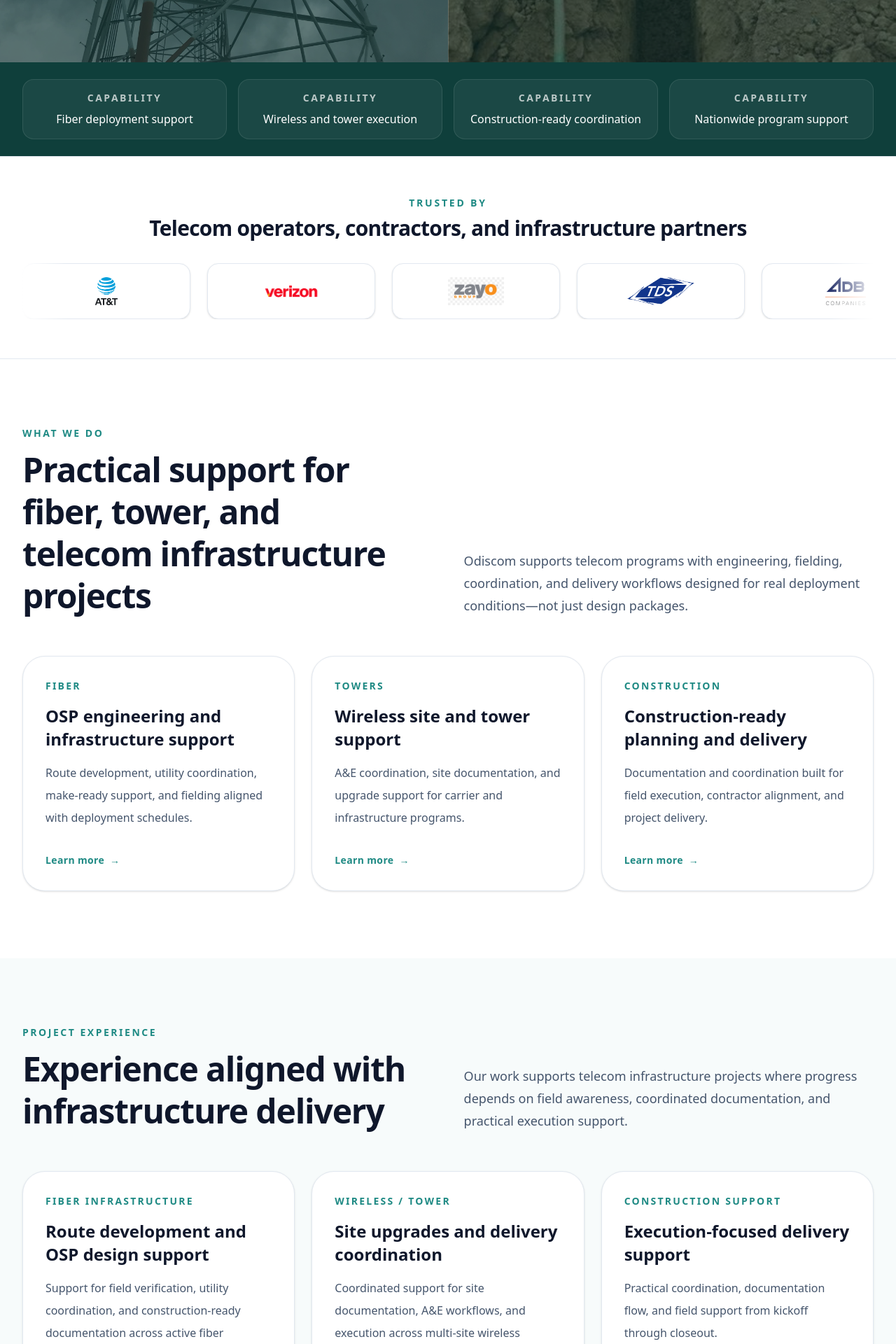
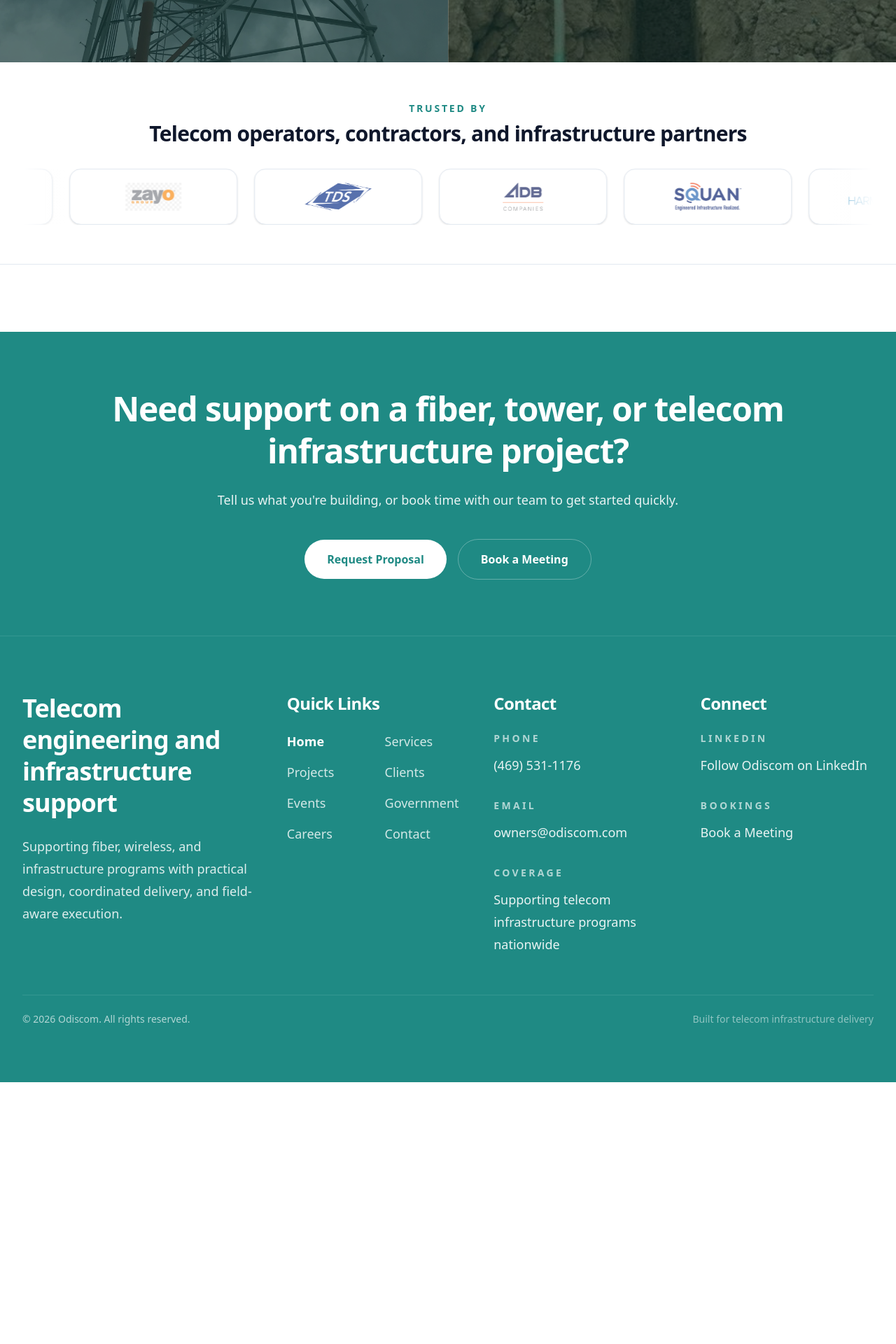
Before and after one commit to odiscom/odiscom-site, a Next.js app: page / in a window 1280 px wide. Shown: the part 760-2680 px from the top of the page at 70% size. After the commit the page ends 2306 px from the top, so only its background shows below. Built offline with nearby package versions, Linux system fonts and the light colour scheme.

Commit message:
Fix scrolling client logos (stable)

```diff
--- a/app/page.tsx
+++ b/app/page.tsx
@@ -4,15 +4,15 @@ import BottomCta from "@/components/BottomCta";
 
 const trustedLogos = [
   { name: "AT&T", logo: "/logos/att.png" },
-  { name: "Verizon", logo: "/logos/Verizon.png" },
+  { name: "Verizon", logo: "/logos/verizon.png" },
   { name: "Zayo", logo: "/logos/zayo.png" },
-  { name: "TDS Telecommunications", logo: "/logos/TDS.png" },
+  { name: "TDS Telecommunications", logo: "/logos/tds.png" },
   { name: "ADB-US", logo: "/logos/adb.png" },
   { name: "Squan", logo: "/logos/squan.png" },
   { name: "Harmoni Towers", logo: "/logos/harmoni.png" },
-  { name: "Nextlink", logo: "/logos/nextlink.jpg" },
+  { name: "Nextlink", logo: "/logos/nextlink.png" },
   { name: "Foresight Communications", logo: "/logos/foresight.png" },
-  { name: "EBI", logo: "/logos/ebi.jpeg" },
+  { name: "EBI", logo: "/logos/ebi.png" },
   { name: "Smartlink", logo: "/logos/smartlink.png" },
   { name: "SONIC", logo: "/logos/sonic.png" },
 ];
@@ -137,25 +137,6 @@ export default function HomePage() {
         </div>
       </section>
 
-      {/* CAPABILITY STRIP */}
-      <section className="border-b border-slate-200 bg-[#0f3f3b] text-white">
-        <div className="mx-auto max-w-7xl px-6 py-6 lg:px-8">
-          <div className="grid gap-4 sm:grid-cols-2 lg:grid-cols-4">
-            {capabilityPoints.map((point) => (
-              <div
-                key={point}
-                className="rounded-2xl border border-white/10 bg-white/5 px-5 py-4 text-center"
-              >
-                <p className="text-sm font-semibold uppercase tracking-[0.18em] text-white/70">
-                  Capability
-                </p>
-                <p className="mt-2 text-base font-medium text-white">{point}</p>
-              </div>
-            ))}
-          </div>
-        </div>
-      </section>
-
       {/* TRUST STRIP */}
       <section className="border-b border-slate-200 bg-white">
         <div className="mx-auto max-w-7xl px-6 py-14 lg:px-8">
@@ -173,7 +154,7 @@ export default function HomePage() {
             <div className="pointer-events-none absolute inset-y-0 left-0 z-10 w-16 bg-gradient-to-r from-white to-transparent" />
             <div className="pointer-events-none absolute inset-y-0 right-0 z-10 w-16 bg-gradient-to-l from-white to-transparent" />
 
-            <div className="marquee-track flex w-max items-center gap-6">
+            <div className="logo-marquee flex w-max items-center gap-6">
               {marqueeLogos.map((client, index) => (
                 <div
                   key={`${client.name}-${index}`}
@@ -182,7 +163,7 @@ export default function HomePage() {
                   <img
                     src={client.logo}
                     alt={client.name}
-                    className="max-h-[40px] object-contain"
+                    className="max-h-[40px] object-contain opacity-70 transition duration-300 hover:opacity-100"
                   />
                 </div>
               ))}
@@ -191,122 +172,30 @@ export default function HomePage() {
         </div>
       </section>
 
-      {/* SERVICES INTRO + CARDS */}
-      <section className="bg-white">
-        <div className="mx-auto max-w-7xl px-6 py-24 lg:px-8">
-          <div className="grid gap-10 lg:grid-cols-[0.95fr_1.05fr] lg:items-end">
-            <div className="max-w-2xl">
-              <p className="text-sm font-semibold uppercase tracking-[0.18em] text-[#1f8a84]">
-                What we do
-              </p>
-
-              <h2 className="mt-3 text-3xl font-semibold leading-tight tracking-tight md:text-5xl">
-                Practical support for fiber, tower, and telecom infrastructure projects
-              </h2>
-            </div>
-
-            <div className="lg:pl-8">
-              <p className="text-lg leading-8 text-slate-600">
-                Odiscom supports telecom programs with engineering, fielding,
-                coordination, and delivery workflows designed for real deployment
-                conditions—not just design packages.
-              </p>
-            </div>
-          </div>
-
-          <div className="mt-14 grid gap-6 lg:grid-cols-3">
-            {serviceCards.map((card) => (
-              <Link
-                key={card.title}
-                href={card.href}
-                className="group flex h-full flex-col rounded-[2rem] border border-slate-200 bg-white p-8 shadow-sm transition duration-300 hover:-translate-y-1 hover:border-[#1f8a84]/30 hover:shadow-xl"
-              >
-                <p className="text-sm font-semibold uppercase tracking-[0.16em] text-[#1f8a84]">
-                  {card.label}
-                </p>
-
-                <h3 className="mt-4 text-2xl font-semibold leading-snug text-slate-900">
-                  {card.title}
-                </h3>
-
-                <p className="mt-4 flex-1 leading-8 text-slate-600">
-                  {card.description}
-                </p>
-
-                <div className="mt-8">
-                  <span className="inline-flex items-center text-sm font-semibold tracking-wide text-[#1f8a84]">
-                    Learn more
-                    <span className="ml-2 transition group-hover:translate-x-1">
-                      →
-                    </span>
-                  </span>
-                </div>
-              </Link>
-            ))}
-          </div>
-        </div>
-      </section>
-
-      {/* PROJECT EXPERIENCE PREVIEW */}
-      <section className="bg-[#f7fbfb] py-24">
-        <div className="mx-auto max-w-7xl px-6 lg:px-8">
-          <div className="grid gap-10 lg:grid-cols-[0.95fr_1.05fr] lg:items-end">
-            <div className="max-w-2xl">
-              <p className="text-sm font-semibold uppercase tracking-[0.18em] text-[#1f8a84]">
-                Project Experience
-              </p>
-
-              <h2 className="mt-3 text-3xl font-semibold leading-tight tracking-tight md:text-5xl">
-                Experience aligned with infrastructure delivery
-              </h2>
-            </div>
-
-            <div className="lg:pl-8">
-              <p className="text-lg leading-8 text-slate-600">
-                Our work supports telecom infrastructure projects where progress
-                depends on field awareness, coordinated documentation, and practical
-                execution support.
-              </p>
-            </div>
-          </div>
-
-          <div className="mt-14 grid gap-6 lg:grid-cols-3">
-            {projectPreview.map((project) => (
-              <div
-                key={project.title}
-                className="flex h-full flex-col rounded-[2rem] border border-slate-200 bg-white p-8 shadow-sm"
-              >
-                <p className="text-sm font-semibold uppercase tracking-[0.16em] text-[#1f8a84]">
-                  {project.category}
-                </p>
-
-                <h3 className="mt-4 text-2xl font-semibold leading-snug text-slate-900">
-                  {project.title}
-                </h3>
-
-                <p className="mt-4 flex-1 leading-8 text-slate-600">
-                  {project.description}
-                </p>
-              </div>
-            ))}
-          </div>
-
-          <div className="mt-10 text-center">
-            <Link
-              href="/projects"
-              className="inline-flex items-center rounded-full border border-slate-300 bg-white px-7 py-4 font-semibold text-[#1f8a84] transition hover:bg-[#f0f7f7]"
-            >
-              View Projects
-            </Link>
-          </div>
-        </div>
-      </section>
-
-      {/* CTA */}
       <BottomCta
         title="Need support on a fiber, tower, or telecom infrastructure project?"
         description="Tell us what you're building, or book time with our team to get started quickly."
       />
+
+      {/* SAFE SCOPED ANIMATION */}
+      <style jsx>{`
+        .logo-marquee {
+          animation: scroll 40s linear infinite;
+        }
+
+        .logo-marquee:hover {
+          animation-play-state: paused;
+        }
+
+        @keyframes scroll {
+          0% {
+            transform: translateX(0);
+          }
+          100% {
+            transform: translateX(-50%);
+          }
+        }
+      `}</style>
     </main>
   );
 }
```
